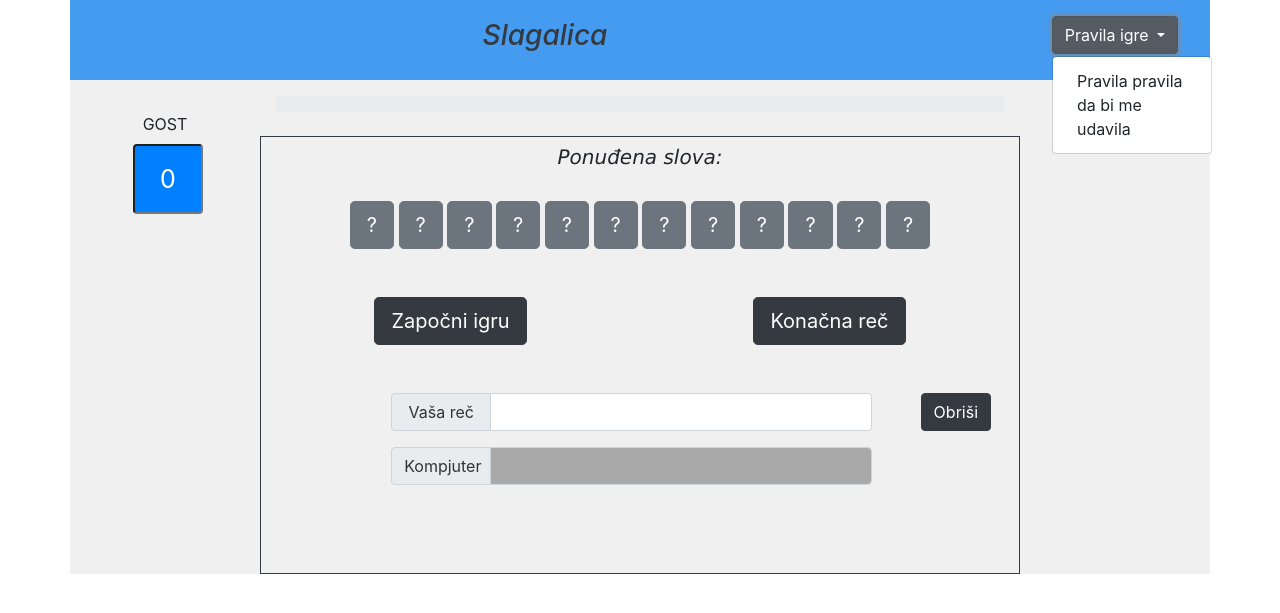
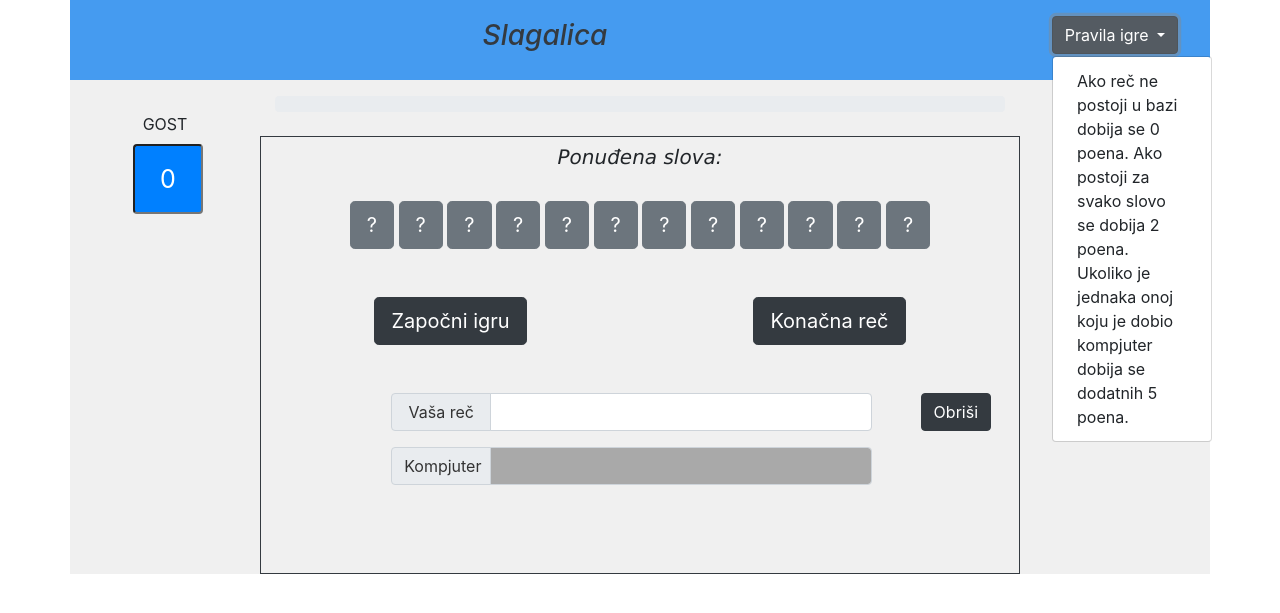
Before and after one commit to nikolina1234/ODIN, a CodeIgniter app: page /SlagalicaIgniter/SlagalicaController in a window 1280 px wide, after a click on "Pravila igre". Shown: the top 613 px of the page. Run offline with CodeIgniter, Linux system fonts and the light colour scheme; data that the repository does not hold is empty; some libraries are stand-ins or nearby versions.

Commit message:
dodata pravila za slagalicu i ko zna zna

```diff
--- a/application/views/MojBrojView.php
+++ b/application/views/MojBrojView.php
@@ -37,7 +37,7 @@
                         Pravila igre
                     </button>
                     <div class="dropdown-menu" aria-labelledby="dropdownMenuButton">
-                        <a class="dropdown-item-text">Pravila pravila da bi me udavila</a>
+                        <a class="dropdown-item-text">Za tačan broj dobija se 30 poena. Za broj koji je za 10 udaljen od tačnog 20, za 20 se dobija 10 poena. Za svaku dalju razliku dobija se 0 poena.</a>
 
                     </div>
                 </div>
--- a/application/views/SlagalicaView.php
+++ b/application/views/SlagalicaView.php
@@ -44,7 +44,7 @@
                             Pravila igre
                         </button>
                         <div class="dropdown-menu" aria-labelledby="dropdownMenuButton">
-                            <a class="dropdown-item-text">Pravila pravila da bi me udavila</a>
+                            <a class="dropdown-item-text">Ako reč ne postoji u bazi dobija se 0 poena. Ako postoji za svako slovo se dobija 2 poena. Ukoliko je jednaka onoj koju je dobio kompjuter dobija se dodatnih 5 poena.</a>
 
                         </div>
                     </div>
```
